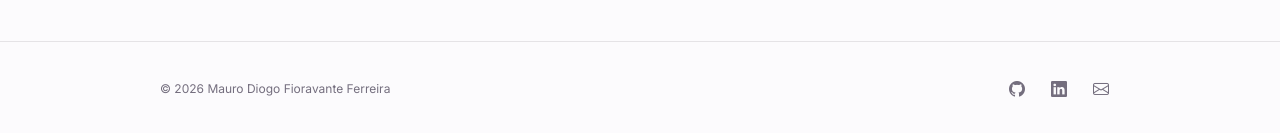
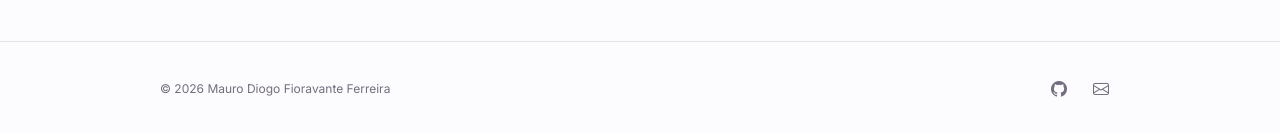
Before and after one commit to maurodferreira/Portfolio-site-mauro, a React (Vite) app: page / in a window 1280 px wide. Shown: the part 3646-3779 px from the top of the page. Built offline with nearby package versions, Linux system fonts and the light colour scheme.

Commit message:
fix: renderiza apenas contatos disponíveis

```diff
--- a/src/components/Footer.tsx
+++ b/src/components/Footer.tsx
@@ -6,9 +6,21 @@ export function Footer() {
       <div className="container-main footer-inner">
         <p>© {new Date().getFullYear()} {portfolio.personal.fullName}</p>
         <div>
-          <a href={portfolio.personal.github} target="_blank" rel="noreferrer" aria-label="GitHub"><i className="bi bi-github" /></a>
-          <a href={portfolio.personal.linkedin} target="_blank" rel="noreferrer" aria-label="LinkedIn"><i className="bi bi-linkedin" /></a>
-          <a href={`mailto:${portfolio.personal.email}`} aria-label="Email"><i className="bi bi-envelope" /></a>
+          {portfolio.personal.github && (
+            <a href={portfolio.personal.github} target="_blank" rel="noreferrer" aria-label="GitHub">
+              <i className="bi bi-github" />
+            </a>
+          )}
+          {portfolio.personal.linkedin && (
+            <a href={portfolio.personal.linkedin} target="_blank" rel="noreferrer" aria-label="LinkedIn">
+              <i className="bi bi-linkedin" />
+            </a>
+          )}
+          {portfolio.personal.email && (
+            <a href={`mailto:${portfolio.personal.email}`} aria-label="Email">
+              <i className="bi bi-envelope" />
+            </a>
+          )}
         </div>
       </div>
     </footer>
```
